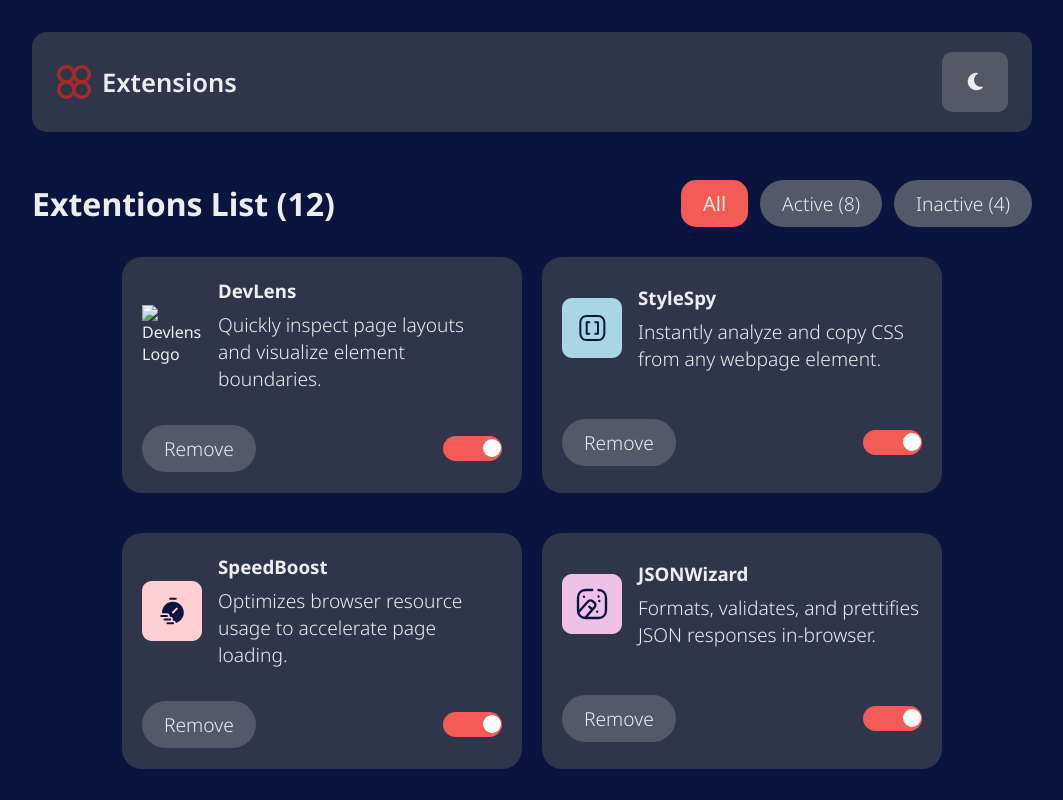
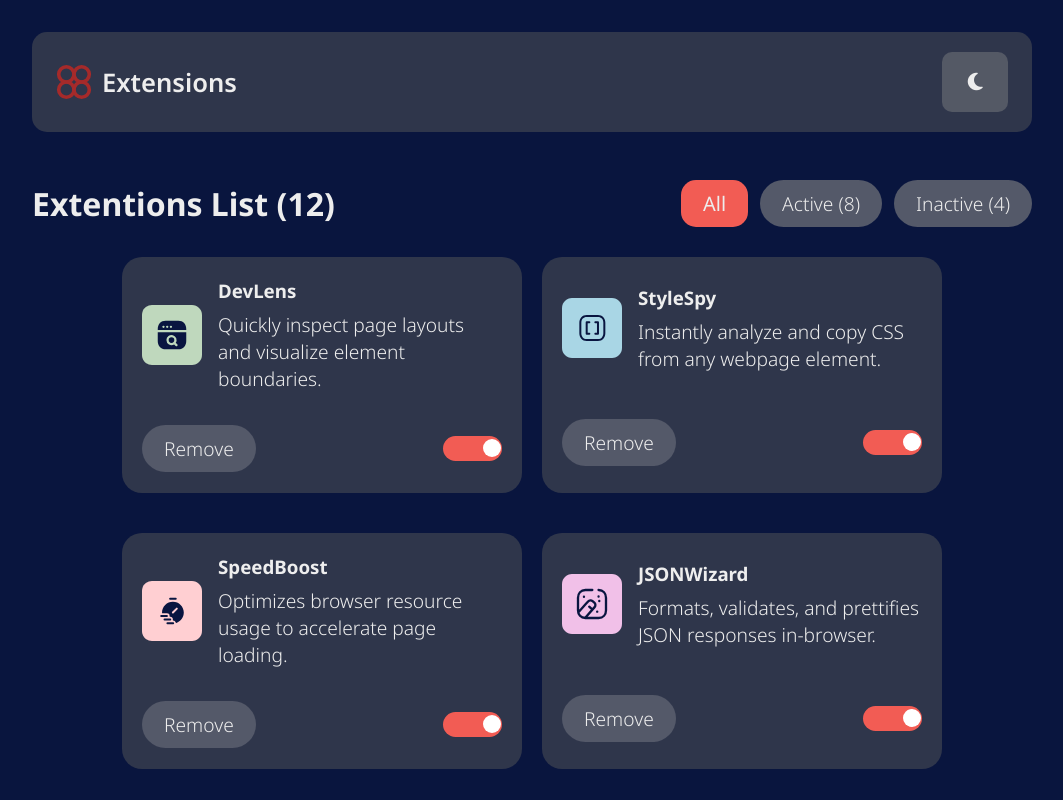
Before and after one commit to nadia-noor/browser-extensions-manager-ui, a plain HTML site: page index.html in a window 1280 px wide. Shown: the top 800 px of the page, without its empty margins (108-1171 px from the left). Drawn offline with Linux system fonts and the light colour scheme.

Commit message:
Add files via upload

```diff
--- a/index.html
+++ b/index.html
@@ -59,7 +59,7 @@
     <div class="extention-panels">
         <div class="panel checked">
             <div class="panel_header">
-                <img src="handson_project/assets/images/logo-devlens.svg" alt="Devlens Logo">
+                <img src="assets/images/logo-devlens.svg" alt="Devlens Logo">
 
                 <div class="info">
                     <h3>DevLens</h3>
```
